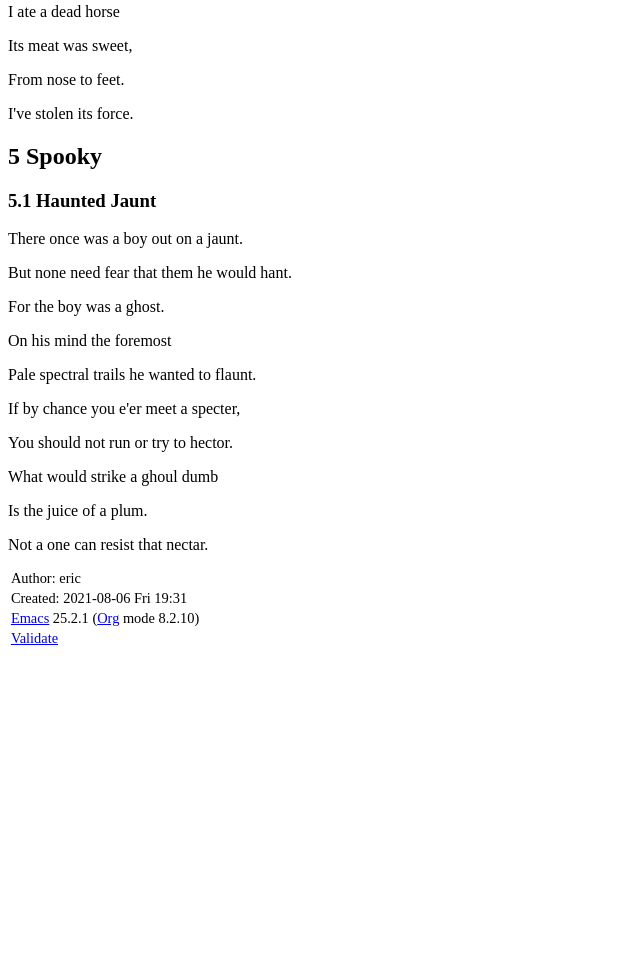
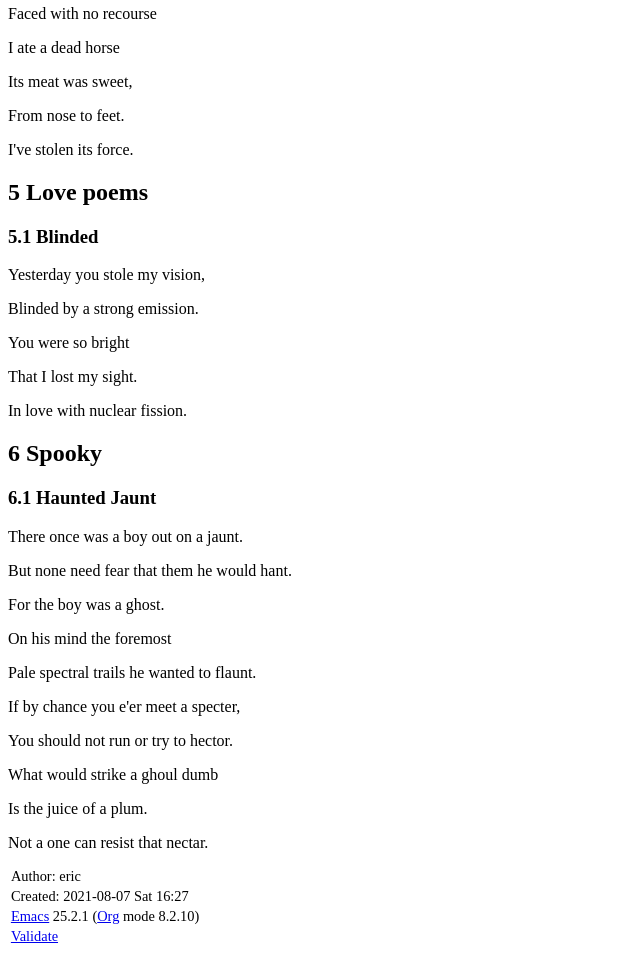
Before and after one commit to Ecboxer/Ecboxer.github.io, a plain HTML site: page eda/writing/limericks/index.html in a window 1280 px wide. Shown: the part 1230-2183 px from the top of the page, without its empty margins (0-640 px from the left). Before the commit the page ends 1885 px from the top, so only its background shows below. Drawn offline with Linux system fonts and the light colour scheme.

Commit message:
Love poem

```diff
--- a/eda/writing/limericks/index.html
+++ b/eda/writing/limericks/index.html
@@ -4,7 +4,7 @@
 <html xmlns="http://www.w3.org/1999/xhtml" lang="en" xml:lang="en">
 <head>
 <title>index</title>
-<!-- 2021-08-06 Fri 19:31 -->
+<!-- 2021-08-07 Sat 16:27 -->
 <meta  http-equiv="Content-Type" content="text/html;charset=utf-8" />
 <meta  name="generator" content="Org-mode" />
 <meta  name="author" content="eric" />
@@ -162,9 +162,14 @@ for the JavaScript code in this tag.
 <li><a href="#sec-4-1">4.1. Yum</a></li>
 </ul>
 </li>
-<li><a href="#sec-5">5. Spooky</a>
+<li><a href="#sec-5">5. Love poems</a>
 <ul>
-<li><a href="#sec-5-1">5.1. Haunted Jaunt</a></li>
+<li><a href="#sec-5-1">5.1. Blinded</a></li>
+</ul>
+</li>
+<li><a href="#sec-6">6. Spooky</a>
+<ul>
+<li><a href="#sec-6-1">6.1. Haunted Jaunt</a></li>
 </ul>
 </li>
 </ul>
@@ -286,11 +291,39 @@ I've stolen its force.
 </div>
 </div>
 <div id="outline-container-sec-5" class="outline-2">
-<h2 id="sec-5"><span class="section-number-2">5</span> Spooky</h2>
+<h2 id="sec-5"><span class="section-number-2">5</span> Love poems</h2>
 <div class="outline-text-2" id="text-5">
 </div><div id="outline-container-sec-5-1" class="outline-3">
-<h3 id="sec-5-1"><span class="section-number-3">5.1</span> Haunted Jaunt</h3>
+<h3 id="sec-5-1"><span class="section-number-3">5.1</span> Blinded</h3>
 <div class="outline-text-3" id="text-5-1">
+<p>
+Yesterday you stole my vision,
+</p>
+
+<p>
+Blinded by a strong emission.
+</p>
+
+<p>
+You were so bright
+</p>
+
+<p>
+That I lost my sight.
+</p>
+
+<p>
+In love with nuclear fission.
+</p>
+</div>
+</div>
+</div>
+<div id="outline-container-sec-6" class="outline-2">
+<h2 id="sec-6"><span class="section-number-2">6</span> Spooky</h2>
+<div class="outline-text-2" id="text-6">
+</div><div id="outline-container-sec-6-1" class="outline-3">
+<h3 id="sec-6-1"><span class="section-number-3">6.1</span> Haunted Jaunt</h3>
+<div class="outline-text-3" id="text-6-1">
 <p>
 There once was a boy out on a jaunt.
 </p>
@@ -337,7 +370,7 @@ Not a one can resist that nectar.
 </div>
 <div id="postamble" class="status">
 <p class="author">Author: eric</p>
-<p class="date">Created: 2021-08-06 Fri 19:31</p>
+<p class="date">Created: 2021-08-07 Sat 16:27</p>
 <p class="creator"><a href="http://www.gnu.org/software/emacs/">Emacs</a> 25.2.1 (<a href="http://orgmode.org">Org</a> mode 8.2.10)</p>
 <p class="validation"><a href="http://validator.w3.org/check?uri=referer">Validate</a></p>
 </div>
```
Also changed, not shown: 1 other file.
